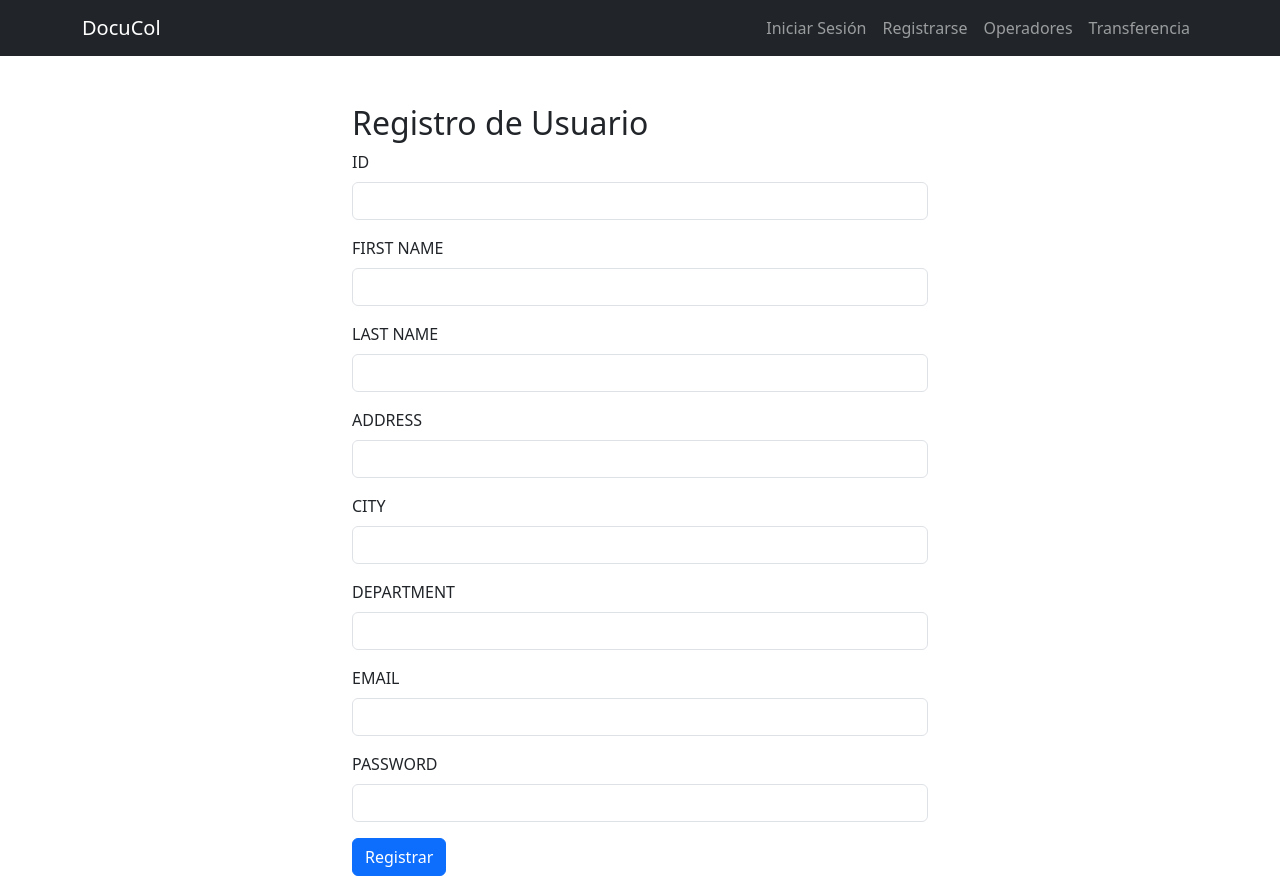
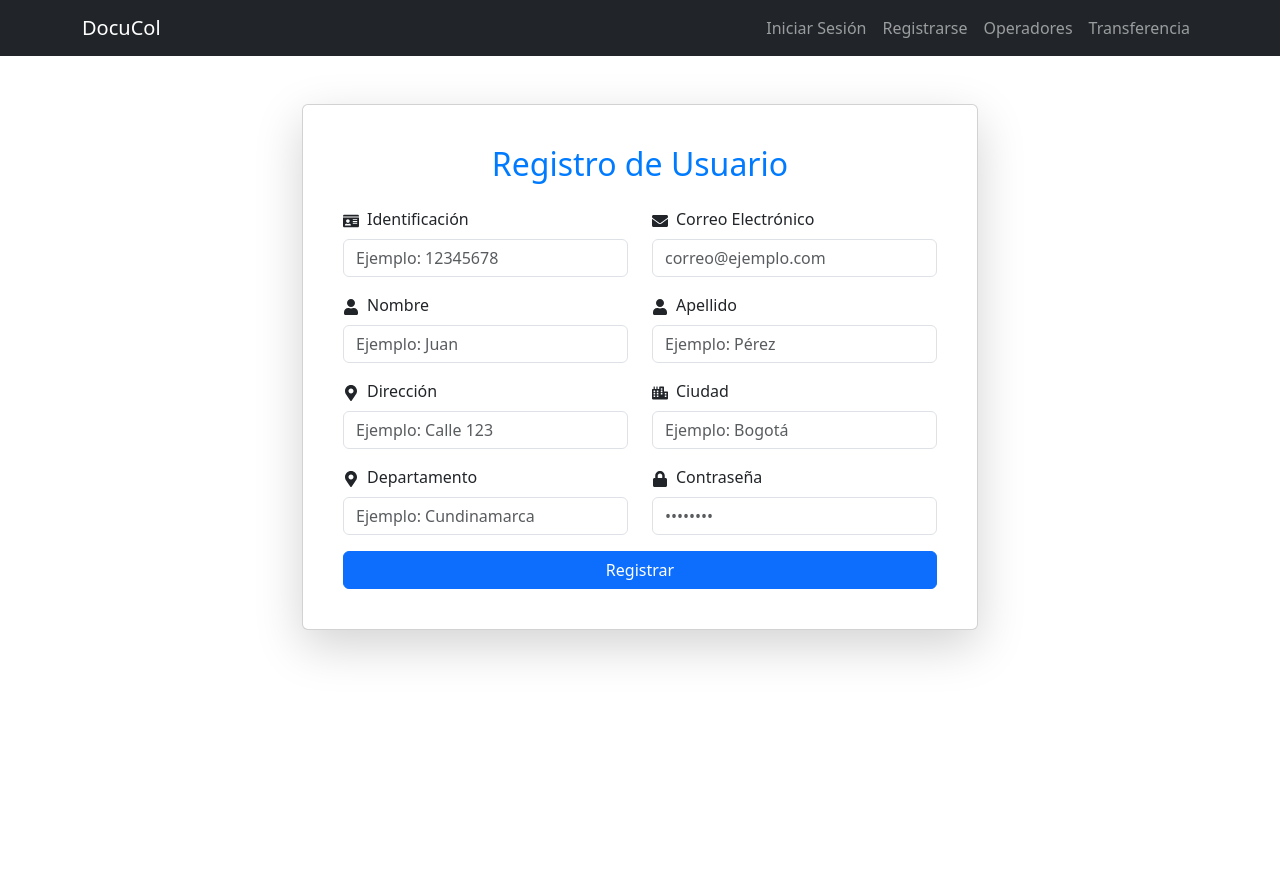
Before and after one commit to josuedanielbust/docucol, a React (Create React App) app in the folder frontend/: page /signup in a window 1280 px wide. After the commit the page ends 800 px from the top, so only its background shows below. Built offline with nearby package versions, Linux system fonts and the light colour scheme.

Commit message:
Actualizacion del registro de usuario

```diff
--- a/frontend/src/pages/SignUpPage.js
+++ b/frontend/src/pages/SignUpPage.js
@@ -1,5 +1,6 @@
 import { useState } from 'react';
-import { Container, Form, Button, Alert } from 'react-bootstrap';
+import { Container, Form, Button, Alert, Row, Col, Card } from 'react-bootstrap';
+import { FaUser, FaEnvelope, FaLock, FaMapMarkerAlt, FaCity, FaIdCard } from 'react-icons/fa';
 import axios from 'axios';
 import { useNavigate } from 'react-router-dom';
 
@@ -20,7 +21,7 @@ const RegisterPage = () => {
   const [success, setSuccess] = useState('');
 
   const handleChange = (e) => {
-    setFormData(prev => ({ ...prev, [e.target.name]: e.target.value }));
+    setFormData((prev) => ({ ...prev, [e.target.name]: e.target.value }));
   };
 
   const handleSubmit = async (e) => {
@@ -39,27 +40,160 @@ const RegisterPage = () => {
   };
 
   return (
-    <Container className="mt-5" style={{ maxWidth: '600px' }}>
-      <h2>Registro de Usuario</h2>
+    <Container className="mt-5" style={{ maxWidth: '700px' }}>
+      <Card className="shadow-lg p-4">
+        <Card.Body>
+          <h2 className="text-center mb-4" style={{ color: '#007bff' }}>Registro de Usuario</h2>
           <Form onSubmit={handleSubmit}>
-        {['id', 'first_name', 'last_name', 'address', 'city', 'department', 'email', 'password'].map((field) => (
-          <Form.Group key={field} className="mb-3">
-            <Form.Label>{field.replace('_', ' ').toUpperCase()}</Form.Label>
+            <Row>
+              <Col md={6}>
+                <Form.Group className="mb-3">
+                  <Form.Label>
+                    <FaIdCard className="me-2" />
+                    Identificación
+                  </Form.Label>
                   <Form.Control
-              type={field === 'password' ? 'password' : 'text'}
-              name={field}
-              value={formData[field]}
+                    type="text"
+                    name="id"
+                    placeholder="Ejemplo: 12345678"
+                    value={formData.id}
                     onChange={handleChange}
                     required
                   />
                 </Form.Group>
-        ))}
+              </Col>
+              <Col md={6}>
+                <Form.Group className="mb-3">
+                  <Form.Label>
+                    <FaEnvelope className="me-2" />
+                    Correo Electrónico
+                  </Form.Label>
+                  <Form.Control
+                    type="email"
+                    name="email"
+                    placeholder="correo@ejemplo.com"
+                    value={formData.email}
+                    onChange={handleChange}
+                    required
+                  />
+                </Form.Group>
+              </Col>
+            </Row>
 
-        <Button type="submit" variant="primary">Registrar</Button>
+            <Row>
+              <Col md={6}>
+                <Form.Group className="mb-3">
+                  <Form.Label>
+                    <FaUser className="me-2" />
+                    Nombre
+                  </Form.Label>
+                  <Form.Control
+                    type="text"
+                    name="first_name"
+                    placeholder="Ejemplo: Juan"
+                    value={formData.first_name}
+                    onChange={handleChange}
+                    required
+                  />
+                </Form.Group>
+              </Col>
+              <Col md={6}>
+                <Form.Group className="mb-3">
+                  <Form.Label>
+                    <FaUser className="me-2" />
+                    Apellido
+                  </Form.Label>
+                  <Form.Control
+                    type="text"
+                    name="last_name"
+                    placeholder="Ejemplo: Pérez"
+                    value={formData.last_name}
+                    onChange={handleChange}
+                    required
+                  />
+                </Form.Group>
+              </Col>
+            </Row>
+
+            <Row>
+              <Col md={6}>
+                <Form.Group className="mb-3">
+                  <Form.Label>
+                    <FaMapMarkerAlt className="me-2" />
+                    Dirección
+                  </Form.Label>
+                  <Form.Control
+                    type="text"
+                    name="address"
+                    placeholder="Ejemplo: Calle 123"
+                    value={formData.address}
+                    onChange={handleChange}
+                    required
+                  />
+                </Form.Group>
+              </Col>
+              <Col md={6}>
+                <Form.Group className="mb-3">
+                  <Form.Label>
+                    <FaCity className="me-2" />
+                    Ciudad
+                  </Form.Label>
+                  <Form.Control
+                    type="text"
+                    name="city"
+                    placeholder="Ejemplo: Bogotá"
+                    value={formData.city}
+                    onChange={handleChange}
+                    required
+                  />
+                </Form.Group>
+              </Col>
+            </Row>
+
+            <Row>
+              <Col md={6}>
+                <Form.Group className="mb-3">
+                  <Form.Label>
+                    <FaMapMarkerAlt className="me-2" />
+                    Departamento
+                  </Form.Label>
+                  <Form.Control
+                    type="text"
+                    name="department"
+                    placeholder="Ejemplo: Cundinamarca"
+                    value={formData.department}
+                    onChange={handleChange}
+                    required
+                  />
+                </Form.Group>
+              </Col>
+              <Col md={6}>
+                <Form.Group className="mb-3">
+                  <Form.Label>
+                    <FaLock className="me-2" />
+                    Contraseña
+                  </Form.Label>
+                  <Form.Control
+                    type="password"
+                    name="password"
+                    placeholder="••••••••"
+                    value={formData.password}
+                    onChange={handleChange}
+                    required
+                  />
+                </Form.Group>
+              </Col>
+            </Row>
+
+            <Button type="submit" variant="primary" className="w-100">
+              Registrar
+            </Button>
 
             {success && <Alert variant="success" className="mt-3">{success}</Alert>}
             {error && <Alert variant="danger" className="mt-3">{error}</Alert>}
           </Form>
+        </Card.Body>
+      </Card>
     </Container>
   );
 };
```
Lines whose indentation alone changed are shown as unchanged.
